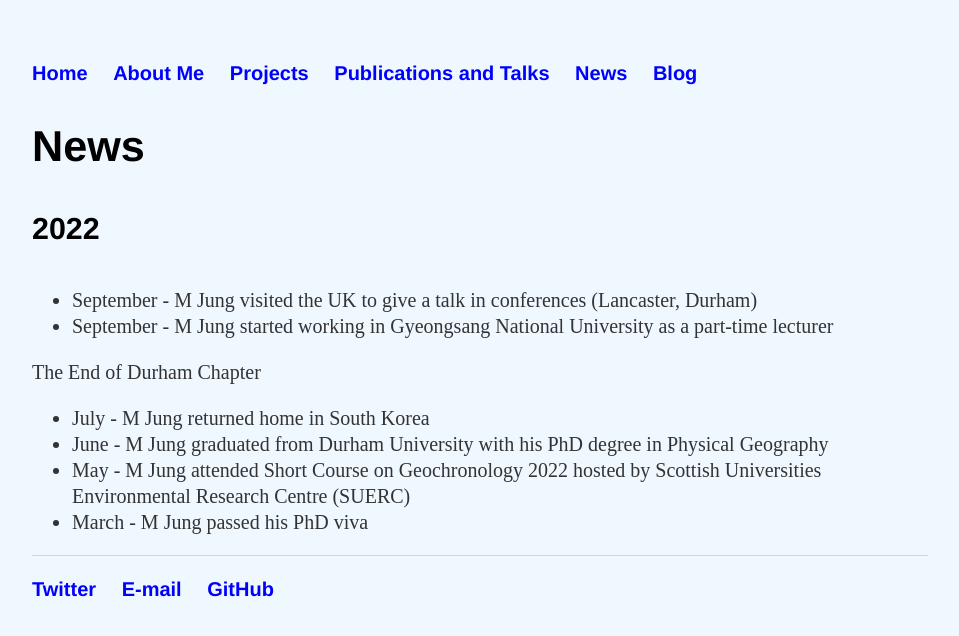
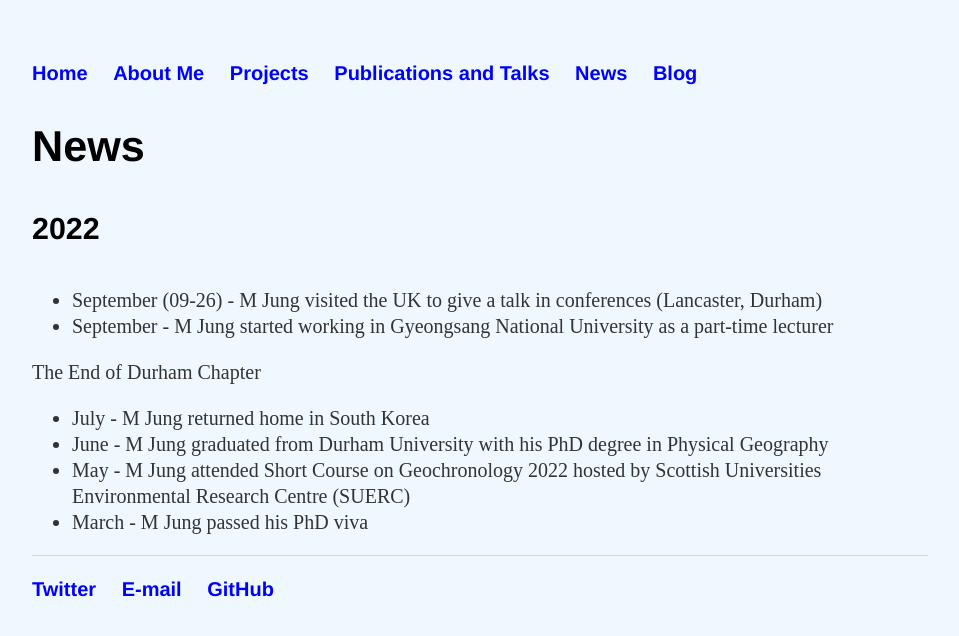
Before and after one commit to muyeoljung/muyeoljung.github.io, a Jekyll site: the page built from news/index.html, in a window 1280 px wide. Shown: the top 636 px of the page, without its empty margins (160-1119 px from the left). Built offline with Jekyll 4.4.1, drawn with Linux system fonts in a browser that asks for light colours.

Commit message:
Update index.html

```diff
--- a/news/index.html
+++ b/news/index.html
@@ -27,7 +27,7 @@
 
 		<h4>2022</h4>
 		<ul class="News_2022">
-			<li>September - M Jung visited the UK to give a talk in conferences (Lancaster, Durham)</li>
+			<li>September (09-26) - M Jung visited the UK to give a talk in conferences (Lancaster, Durham)</li>
 			<li>September - M Jung started working in Gyeongsang National University as a part-time lecturer</li>
 			</ul>
 		<p>The End of Durham Chapter</p>
```
